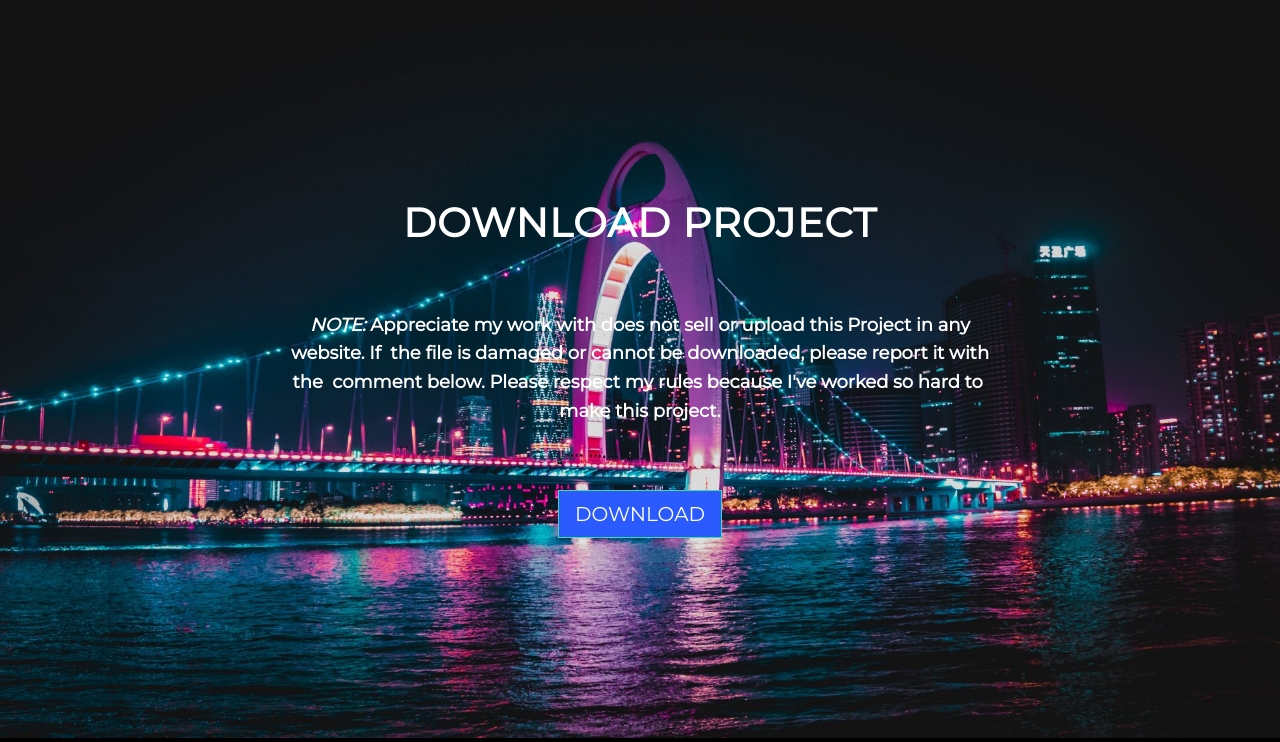
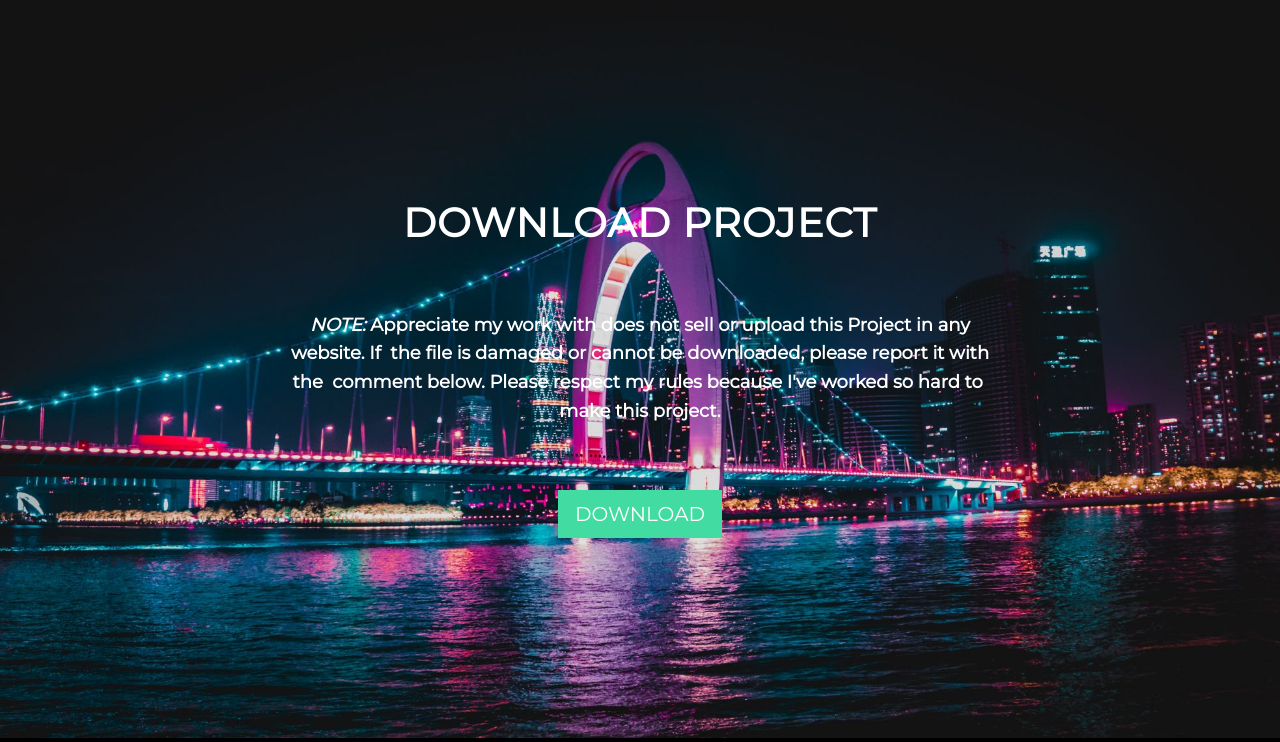
Before and after one commit to fndrsm/Street_effects, a PHP site: page / in a window 1280 px wide. Shown: the part 1754-2496 px from the top of the page. Run offline with PHP 8.4, Linux system fonts and the light colour scheme.

Commit message:
Update index.php

```diff
--- a/index.php
+++ b/index.php
@@ -55,8 +55,7 @@
             <div class="col-lg-8 mx-auto">
                 <h1 style="font-family: Montserrat, sans-serif;">Download PROJECT</h1>
                 <p style="font-family: Montserrat, sans-serif;"><br><strong><em>NOTE:</em>&nbsp;Appreciate my work with does not sell or upload this Project in any website. If&nbsp; the file is damaged or cannot be downloaded, please report it with the&nbsp; comment below. Please respect my rules because I've worked so hard to&nbsp; make this project.</strong><br><br></p>
-                <button
-                    class="btn btn-primary btn-lg btn-link" type="button" style="background-color: #2b5aff;font-family: Montserrat, sans-serif;color: #ffffff;">DOWNLOAD</button>
+                <a href="#" class="btn btn-primary btn-lg btn-link" style="font-family: Montserrat;color: #ffffff;" role="button">DOWNLOAD</a>
             </div>
         </div>
     </section>
```
